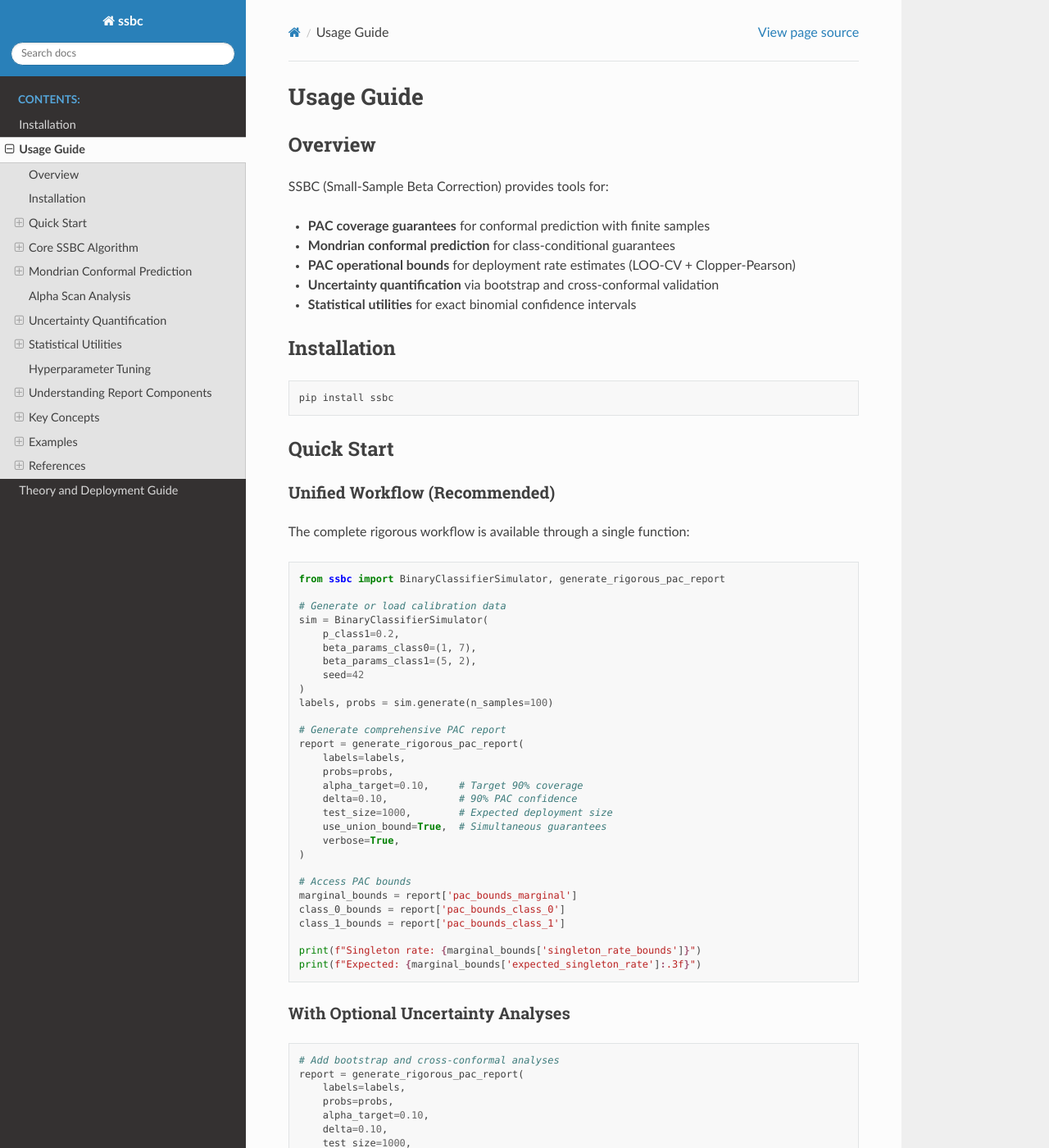
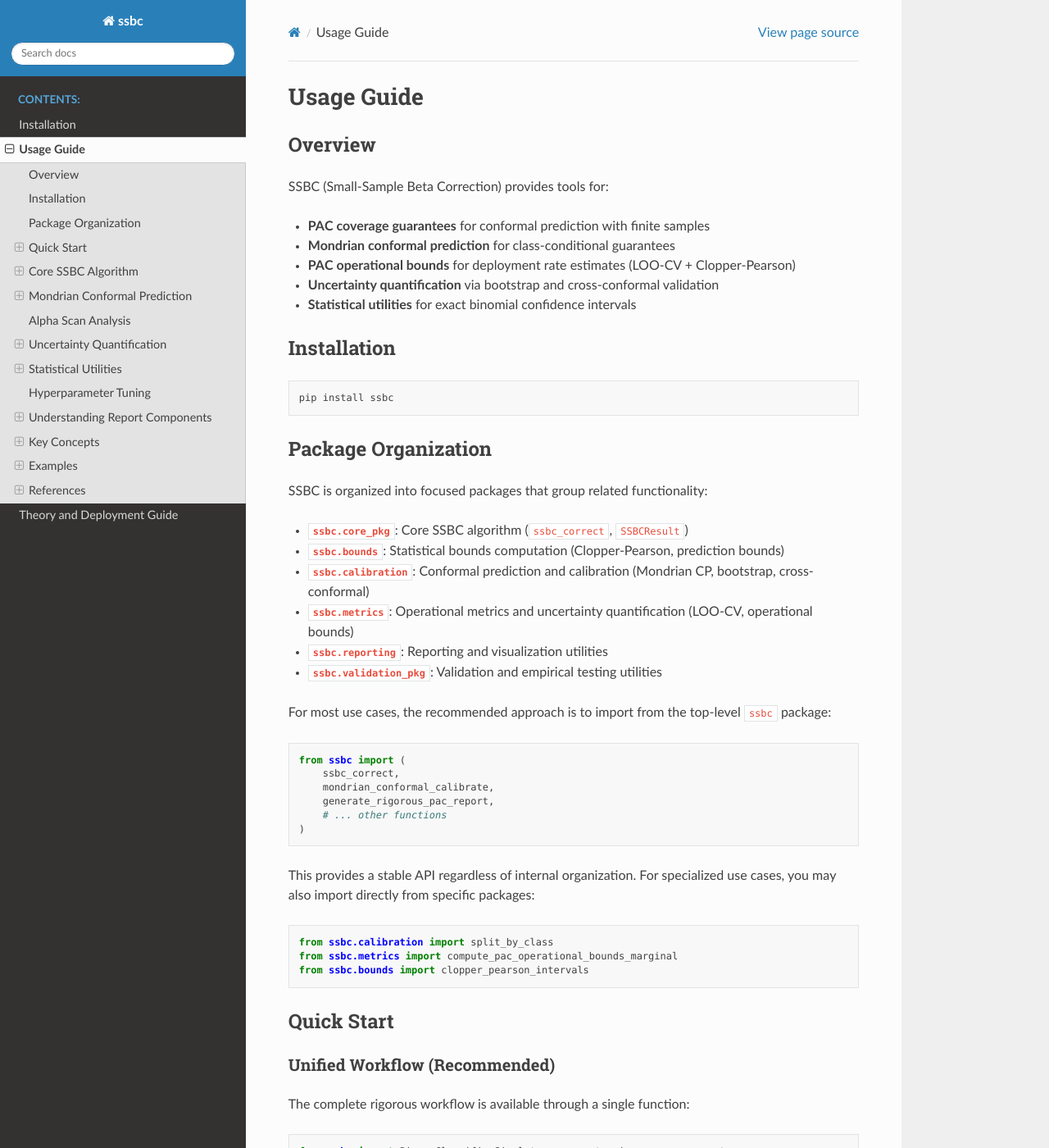
Before and after one commit to phzwart/ssbc, a Sphinx documentation site: the page built from docs/usage.md, in a window 1280 px wide and 1400 px high. Shown: the whole window at 82% size. Built offline with Sphinx 7.4.7 and the Read the Docs theme 3.1.0, drawn with Linux system fonts in a browser that asks for light colours.

Commit message:
📚 Update documentation to reflect new package organization
- Update API reference in docs/index.rst to reflect new package structure
- Add package organization section to usage.md
- Document recommended import patterns (top-level vs package-level)
- Remove duplicate rigorous_report.py file
- No references to old organization structure

````diff
--- a/docs/usage.md
+++ b/docs/usage.md
@@ -13,6 +13,36 @@ SSBC (Small-Sample Beta Correction) provides tools for:
 
 ```bash
 pip install ssbc
+```
+
+## Package Organization
+
+SSBC is organized into focused packages that group related functionality:
+
+- **`ssbc.core_pkg`**: Core SSBC algorithm (`ssbc_correct`, `SSBCResult`)
+- **`ssbc.bounds`**: Statistical bounds computation (Clopper-Pearson, prediction bounds)
+- **`ssbc.calibration`**: Conformal prediction and calibration (Mondrian CP, bootstrap, cross-conformal)
+- **`ssbc.metrics`**: Operational metrics and uncertainty quantification (LOO-CV, operational bounds)
+- **`ssbc.reporting`**: Reporting and visualization utilities
+- **`ssbc.validation_pkg`**: Validation and empirical testing utilities
+
+For most use cases, the recommended approach is to import from the top-level `ssbc` package:
+
+```python
+from ssbc import (
+    ssbc_correct,
+    mondrian_conformal_calibrate,
+    generate_rigorous_pac_report,
+    # ... other functions
+)
+```
+
+This provides a stable API regardless of internal organization. For specialized use cases, you may also import directly from specific packages:
+
+```python
+from ssbc.calibration import split_by_class
+from ssbc.metrics import compute_pac_operational_bounds_marginal
+from ssbc.bounds import clopper_pearson_intervals
 ```
 
 ## Quick Start
````
Also changed, not shown: docs/index.rst (+30 -17 lines).
